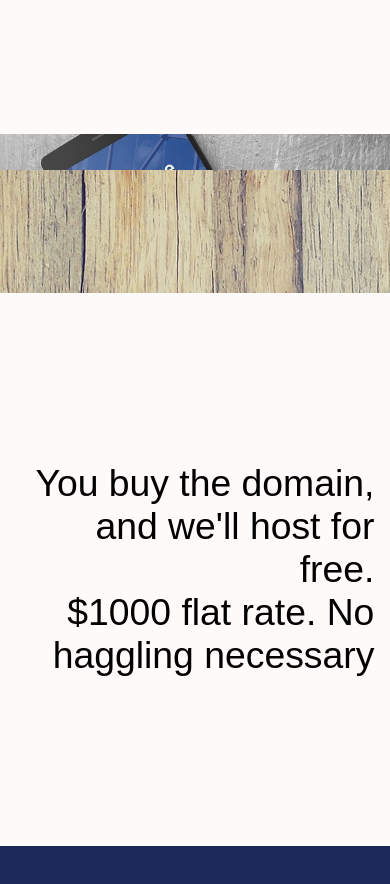
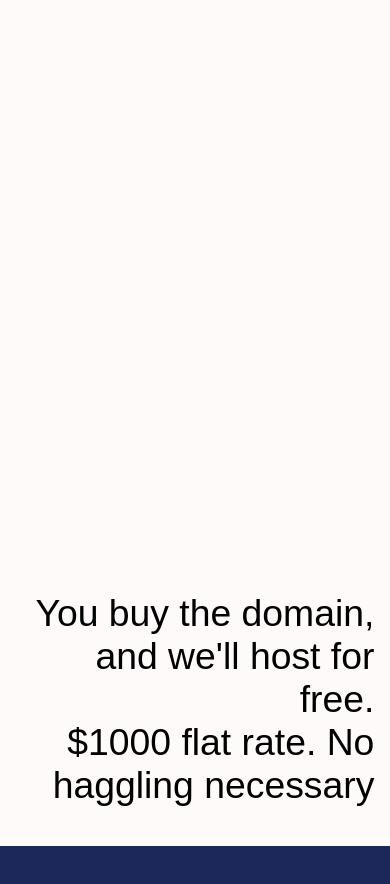
Before and after one commit to WeMakeApps502/wemakeapps502.github.io, a plain HTML site: page index.html in a window 390 px wide. Shown: the part 1180-2064 px from the top of the page. Drawn offline with Linux system fonts and the light colour scheme.

Commit message:
Update index.html

```diff
--- a/index.html
+++ b/index.html
@@ -80,7 +80,7 @@ background: linear-gradient(0deg, rgba(0, 0, 0, 1) 0%, rgba(28, 40, 89, 1) 61%);
     }
 
     div {
-        margin: 0 0;
+        margin-bottom:30vh;
         padding: 0;
         width: 100%;
         height: 50vh;
```
